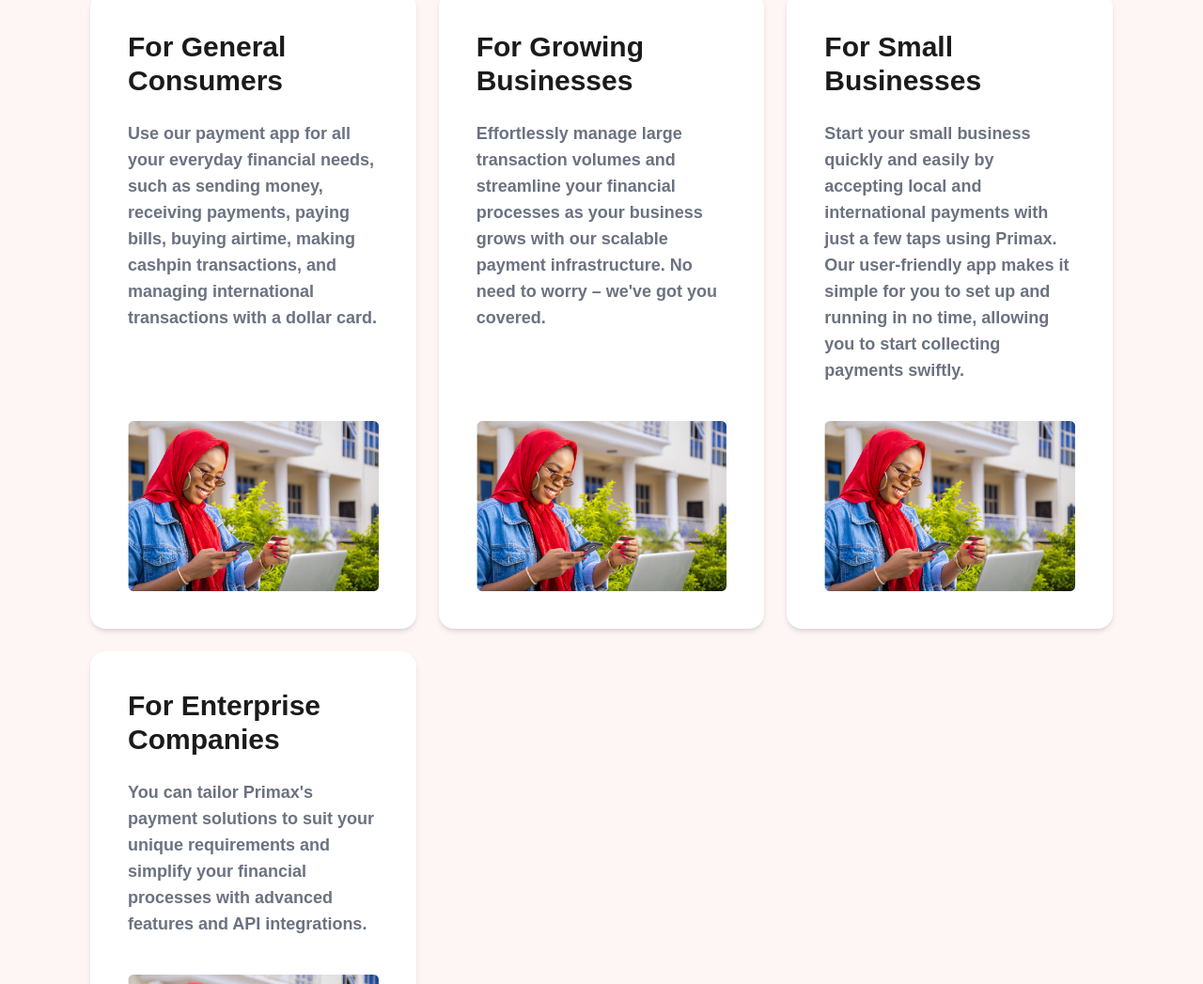
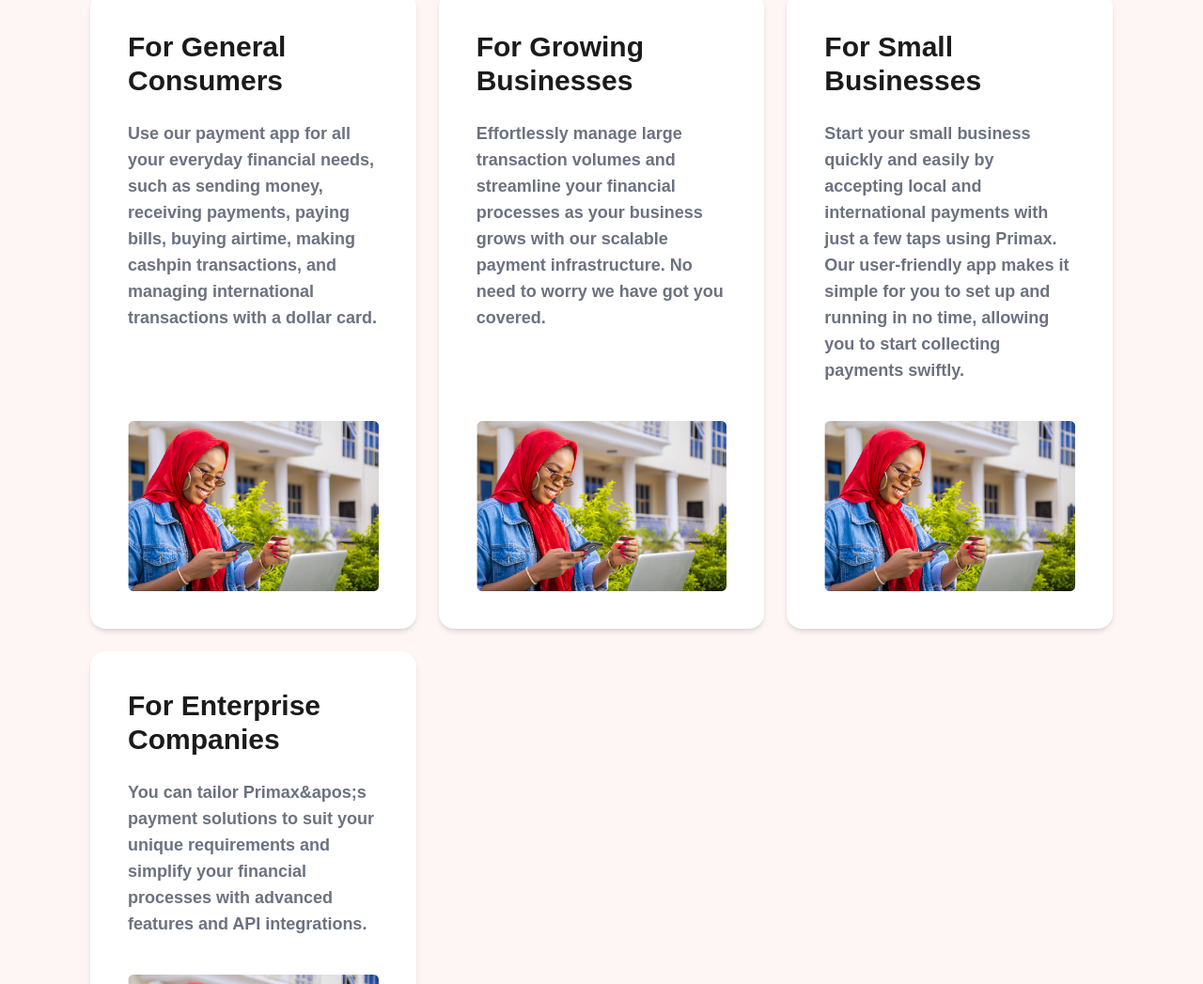
Before and after one commit to Yusasive/primax, a Next.js app: page / in a window 1280 px wide. Shown: the part 1572-2619 px from the top of the page at 94% size. Built offline with nearby package versions, Linux system fonts and the light colour scheme.

Commit message:
updated version

```diff
--- a/components/Hero/AmazingBusiness.tsx
+++ b/components/Hero/AmazingBusiness.tsx
@@ -23,8 +23,9 @@ export default function AmazingBusiness() {
           transition={{ duration: 0.8, ease: "easeOut", delay: 0.2 }}
           viewport={{ once: true }}
         >
-          We're proud to be a catalyst for business success, helping businesses
-          and individuals in Africa and beyond unlock their full potential.
+          We&apos;re proud to be a catalyst for business success, helping
+          businesses and individuals in Africa and beyond unlock their full
+          potential.
         </motion.p>
       </motion.div>
     </section>
--- a/components/Hero/BusinessAnalyze.tsx
+++ b/components/Hero/BusinessAnalyze.tsx
@@ -10,7 +10,7 @@ const featuresData = [
   {
     title: "Saving and Withdrawal Management.",
     description:
-      "There is adequate provision to set up and manage customers' accounts . This is to allow for an easy deposit and withdrawal process.",
+      "There is adequate provision to set up and manage customers&apos; accounts . This is to allow for an easy deposit and withdrawal process.",
   },
   {
     title: "Customer Information Management.",
--- a/components/cards/BusinessCard.tsx
+++ b/components/cards/BusinessCard.tsx
@@ -17,7 +17,7 @@ const cards = [
     id: 2,
     title: "For Growing Businesses",
     description:
-      "Effortlessly manage large transaction volumes and streamline your financial processes as your business grows with our scalable payment infrastructure. No need to worry – we've got you covered.",
+      "Effortlessly manage large transaction volumes and streamline your financial processes as your business grows with our scalable payment infrastructure. No need to worry  we have got you covered.",
     image: Consumer,
   },
   {
@@ -31,7 +31,7 @@ const cards = [
     id: 4,
     title: "For Enterprise Companies",
     description:
-      "You can tailor Primax's payment solutions to suit your unique requirements and simplify your financial processes with advanced features and API integrations.",
+      "You can tailor Primax&apos;s payment solutions to suit your unique requirements and simplify your financial processes with advanced features and API integrations.",
     image: Consumer,
   },
 ];
--- a/components/footer/Footer.tsx
+++ b/components/footer/Footer.tsx
@@ -1,6 +1,6 @@
 import Link from "next/link";
 import { FaInstagram, FaLinkedin } from "react-icons/fa";
-import { FaGithub, FaFacebook, FaXTwitter, FaGoogle } from "react-icons/fa6";
+import { FaFacebook, FaXTwitter } from "react-icons/fa6";
 
 export default function Footer() {
   return (
```
